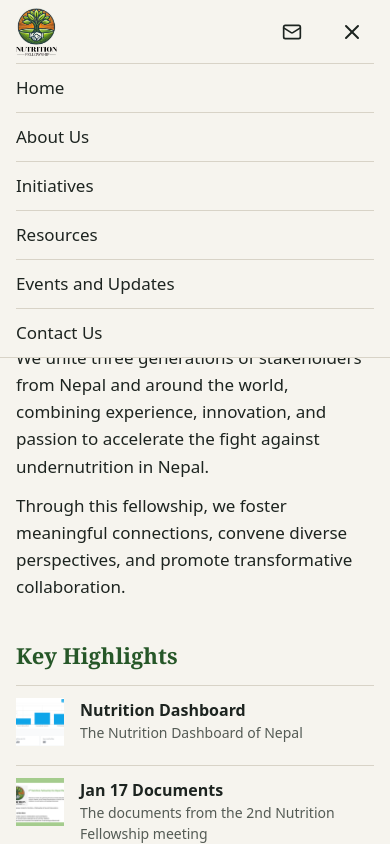
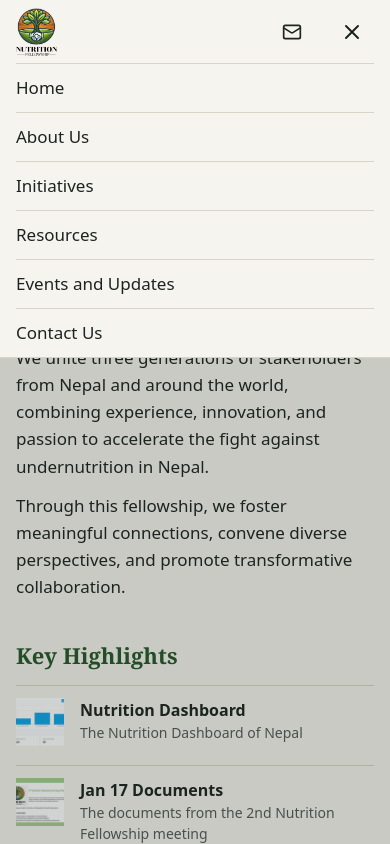
Before and after one commit to vital4nepal/nutrition-fellowship, a React (Create React App) app: page / in a window 390 px wide. Both pictures are taken after a click on the button 352 px from the left and 31 px from the top of the page. Shown: the top 844 px of the page. Built offline with nearby package versions, Linux system fonts and the light colour scheme.

Commit message:
[edit] phone menu backdrop and ink toggle icon

```diff
--- a/src/components/Navbar.js
+++ b/src/components/Navbar.js
@@ -35,7 +35,7 @@ const Navbar = () => {
           <li key={link.href}>
             <a
               href={link.href}
-              className="whitespace-nowrap text-[15px] font-medium text-ink underline-offset-[6px] hover:text-green hover:underline transition-colors"
+              className="whitespace-nowrap text-ui font-medium text-ink underline-offset-[6px] hover:text-green hover:underline transition-colors"
             >
               {link.label}
             </a>
@@ -49,10 +49,18 @@ const Navbar = () => {
         aria-expanded={isOpen}
         aria-controls="main-menu"
         aria-label="Menu"
-        className="lg:hidden flex h-11 w-11 items-center justify-center text-ink hover:text-green transition-colors"
+        className="lg:hidden flex h-11 w-11 items-center justify-center text-ink"
       >
         {isOpen ? <X size={24} /> : <Menu size={24} />}
       </button>
+
+      {isOpen && (
+        <div
+          aria-hidden="true"
+          onClick={() => setIsOpen(false)}
+          className="lg:hidden fixed inset-x-0 bottom-0 top-[var(--nf-header-h)] bg-ink/20"
+        />
+      )}
 
       <ul
         id="main-menu"
```
